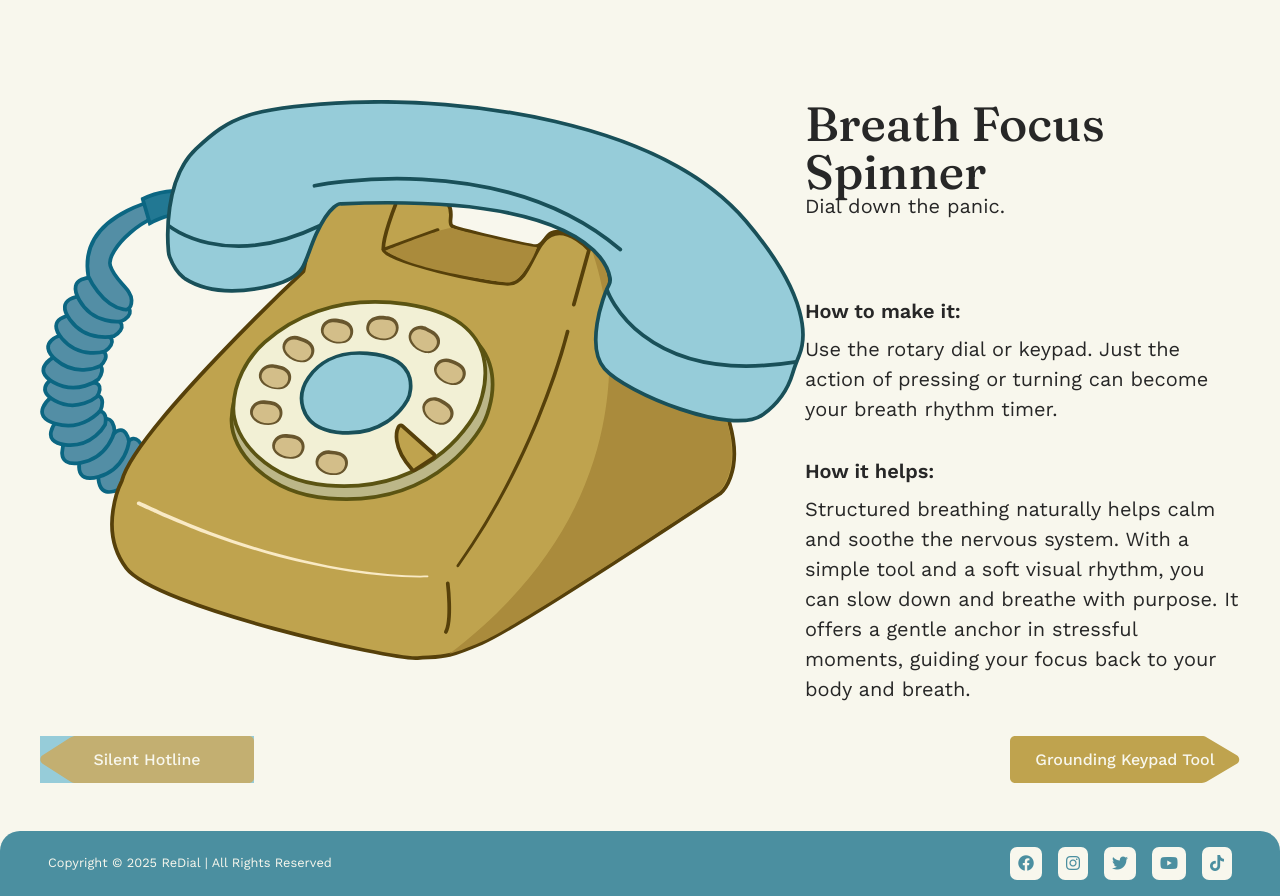
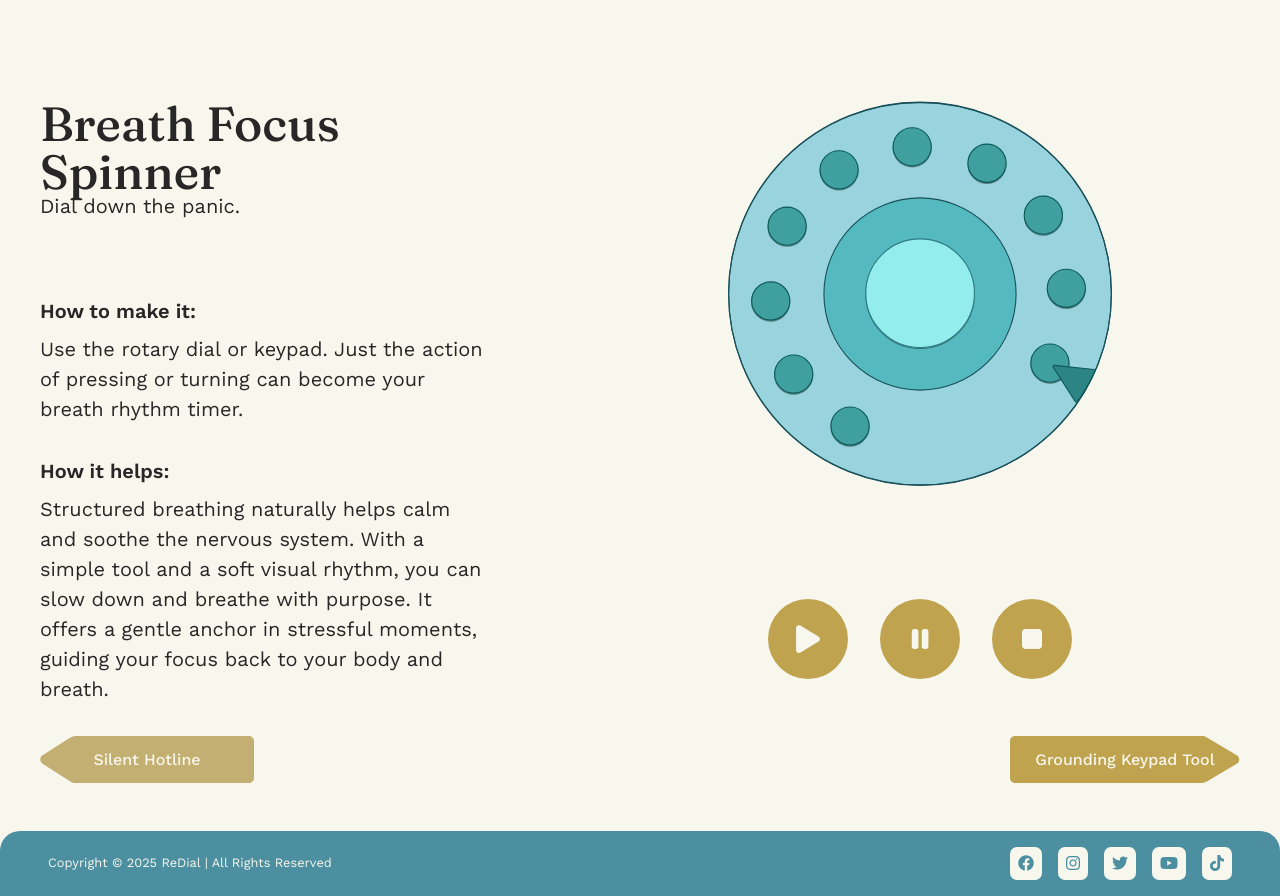
Before and after one commit to gagatkaa/re-dial, a PHP site: template view/content/idea2.php in a window 1280 px wide. Shown: the part 91-987 px from the top of the page. Run offline with PHP 8.4, Linux system fonts and the light colour scheme; the template is opened without the code that fills it, so the values that code supplies are empty.

Commit message:
idea2 page + inter done

```diff
--- a/css/style.css
+++ b/css/style.css
@@ -331,7 +331,6 @@ h3 {
   gap: 0.5rem;
 }
 .secondary-button {
-  background-color: var(--light-blue);
   color: var(--dark-blue);
 }
 .hidden {
@@ -974,3 +973,72 @@ input[list] {
   margin-top: 0.25rem;
   font-family: var(--font-body);
 }
+.rotary-dial {
+  transition: transform 1s ease-out;
+  transform-origin: center center;
+}
+
+@keyframes rotateDial {
+  0% {
+    transform: rotate(0deg);
+  }
+  100% {
+    transform: rotate(360deg);
+  }
+}
+
+.rotating {
+  animation: rotateDial 2s linear infinite;
+  transform-origin: center center;
+}
+.rotary__dial-wrapper {
+  position: relative;
+  width: 60%; /* adjust to your dial size */
+  height: auto;
+  margin: 0 auto;
+}
+
+.rotaryDial {
+  width: 100%;
+  height: 100%;
+}
+
+.rotary-dial {
+  width: 100%;
+  height: 100%;
+  transition: transform 4s ease-in-out;
+  transform-origin: center center;
+}
+
+.dial-pin {
+  position: absolute;
+  top: 0;
+  left: 0;
+  width: 100%;
+  height: 100%;
+  pointer-events: none; /* clicks go through to dial */
+  z-index: 2; /* make sure it's on top */
+}
+.idea-2__interaction {
+  width: 50vw;
+  height: auto;
+  display: flex;
+  flex-direction: column;
+  gap: 2rem;
+}
+.control__buttons {
+  display: flex;
+  flex-direction: row;
+  align-items: center;
+  justify-content: center;
+  gap: 2rem;
+}
+.breathing__message {
+  text-align: center;
+  font-size: 1.5rem;
+  font-weight: 600;
+  margin-bottom: 1rem;
+  color: var(--dark-blue); /* or any color you want */
+  min-height: 2rem;
+  transition: opacity 0.5s ease;
+}
--- /dev/null
+++ b/js/breathing.js
@@ -0,0 +1,59 @@
+const dial = document.querySelector(".rotary-dial");
+const playBtn = document.getElementById("playBtn");
+const pauseBtn = document.getElementById("pauseBtn");
+const stopBtn = document.getElementById("stopBtn");
+const message = document.getElementById("breathingMessage");
+
+let isBreathing = false;
+let currentStep = 0;
+const angles = [90, 180, 270];
+
+function showMessage(text) {
+  message.textContent = text;
+  message.style.opacity = 1;
+}
+
+function breatheRotate() {
+  if (!isBreathing) return;
+
+  const angle = angles[currentStep % angles.length];
+  dial.style.transition = "transform 2s ease-in-out";
+  dial.style.transform = `rotate(${angle}deg)`;
+  showMessage("Inhale");
+
+  // Inhale → Hold
+  setTimeout(() => {
+    showMessage("Hold");
+
+    // Start exhale (back to 0)
+    setTimeout(() => {
+      dial.style.transition = "transform 4s ease-out";
+      dial.style.transform = `rotate(0deg)`;
+      showMessage("Exhale");
+
+      // After exhale complete → next cycle
+      setTimeout(() => {
+        currentStep++;
+        breatheRotate();
+      }, 4000); // match exhale duration
+    }, 1500); // Hold duration
+  }, 2000); // Inhale duration
+}
+
+playBtn.addEventListener("click", () => {
+  if (!isBreathing) {
+    isBreathing = true;
+    breatheRotate();
+  }
+});
+
+pauseBtn.addEventListener("click", () => {
+  isBreathing = false;
+});
+
+stopBtn.addEventListener("click", () => {
+  isBreathing = false;
+  dial.style.transition = "transform 1s ease-out";
+  dial.style.transform = "rotate(0deg)";
+  showMessage("");
+});
--- a/js/script.js
+++ b/js/script.js
@@ -155,4 +155,6 @@ if (openMicBtn && micPopup && closeMicBtn) {
   });
 }
 
+
+
 init();
--- a/view/content/idea1.php
+++ b/view/content/idea1.php
@@ -30,7 +30,7 @@
                     No pressure — it’s not saved, tracked, or judged. Just you, your voice, and a vintage receiver
                 </span>
                 <a class="CTA__button--round" id="openMicPopup">
-                    <i class="fa-solid fa-microphone fa-2x"></i>
+                    <i class="fa-solid fa-microphone fa-beat fa-2x"></i>
                 </a>
             </div>
         </div>
--- a/view/content/idea2.php
+++ b/view/content/idea2.php
@@ -1,5 +1,5 @@
 <section class="idea__content  container">
-    <article class="idea inverted">
+    <article class="idea">
         <div class="idea__info">
             <header class="idea__header">
                 <h2>Breath Focus Spinner</h2>
@@ -24,7 +24,20 @@
                 </p>
             </div>
         </div>
-        <img class="idea__image" src="assets/intro_phone.svg" alt="Breath Focus Spinner">
+        <div class="idea-2__interaction">
+            <div class="rotary__dial-wrapper">
+                <div class="rotaryDial">
+                    <img class="idea__image rotary-dial" src="assets/rotary_dial.svg" alt="Rotary Dial" />
+                </div>
+                <img class="dial-pin" src="assets/dial_pin.svg" alt="Dial Pin" />
+            </div>
+            <div id="breathingMessage" class="breathing__message"></div>
+            <div class="control__buttons">
+                <button class="CTA__button--round" id="playBtn"><i class="fa-solid fa-play fa-beat fa-2x"></i></button>
+                <button class="CTA__button--round" id="pauseBtn"><i class="fa-solid fa-pause fa-2x"></i></button>
+                <button class="CTA__button--round" id="stopBtn"><i class="fa-solid fa-stop fa-2x"></i></button>
+            </div>
+        </div>
     </article>
     <div class="navigation__buttons">
         <a href="index.php?page=idea1" class="arrow-button-svg  secondary-button">
--- a/view/layout.php
+++ b/view/layout.php
@@ -103,6 +103,7 @@ $currentPage = in_array($_GET['page'] ?? '', $allowedPages) ? $_GET['page'] : 'h
     </footer>
     <script src="js/script.js"></script>
     <script src="js/mic.js"></script>
+    <script src="js/breathing.js"></script>
     <script src="js/validate.js"></script>
 </body>
 
```
Also changed, not shown: assets/dial_pin.svg (added), assets/idea1.svg, assets/rotary_dial.svg.
